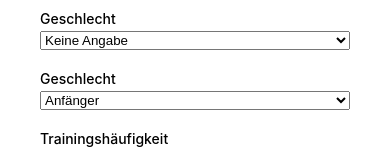
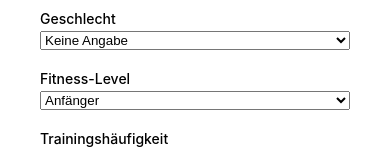
Before and after one commit to b-bastian/ProPerform, a React Native app in the folder app-frontend/: screen /OnboardingScreen3 in a window 390 px wide. Shown: the part 270-419 px from the top of the page. Built offline with nearby package versions, Linux system fonts and the light colour scheme.

Commit message:
still work on onboarding3

```diff
--- a/app-frontend/src/pages/Onboarding/OnboardingScreen3.tsx
+++ b/app-frontend/src/pages/Onboarding/OnboardingScreen3.tsx
@@ -55,7 +55,7 @@ export default function OnboardingScreen3() {
 
     try {
       console.log('sending data to api');
-      await axios.post('https://api.properform.app/createUser', {
+      await axios.post('https://api.properform.app/users/createUser', {
         firstname: firstName,
         birthdate: birthDate,
         email: email,
@@ -121,7 +121,7 @@ export default function OnboardingScreen3() {
               <Picker.Item label="Divers" value="other" />
             </Picker>
 
-            <Text style={styles.label}>Geschlecht</Text>
+            <Text style={styles.label}>Fitness-Level</Text>
             <Picker
               selectedValue={fitnessLevel}
               onValueChange={value => setFitnessLevel(value)}
```
